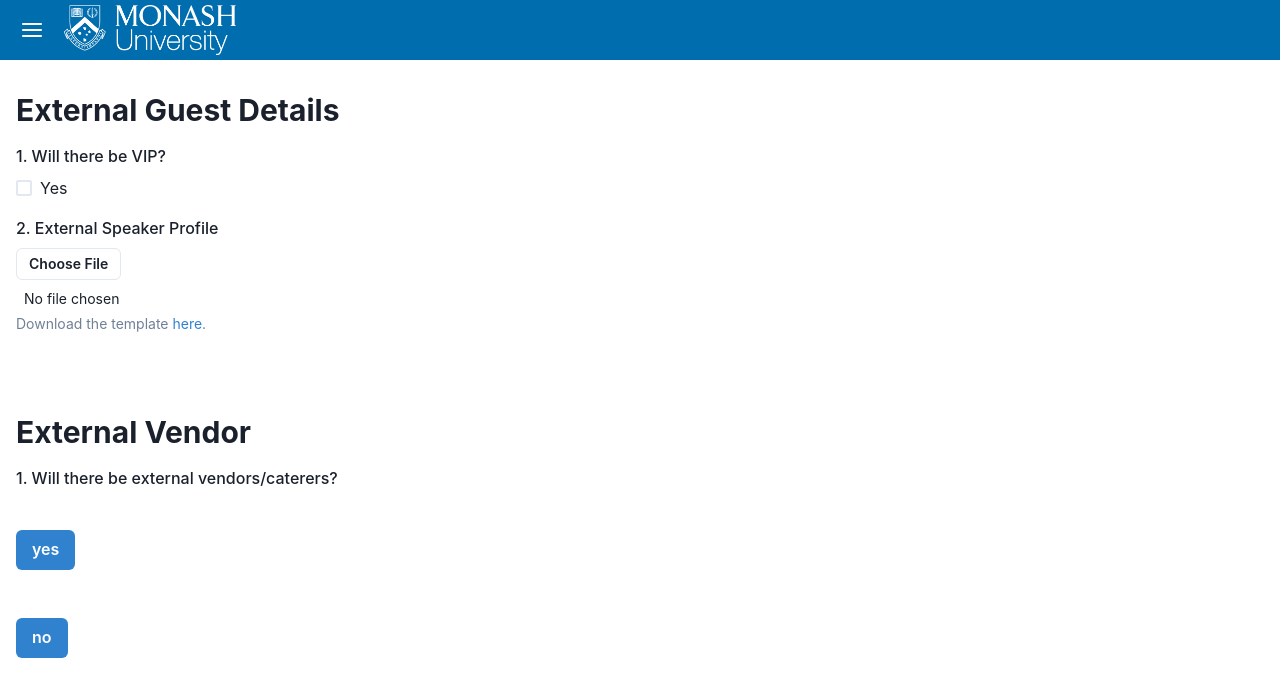
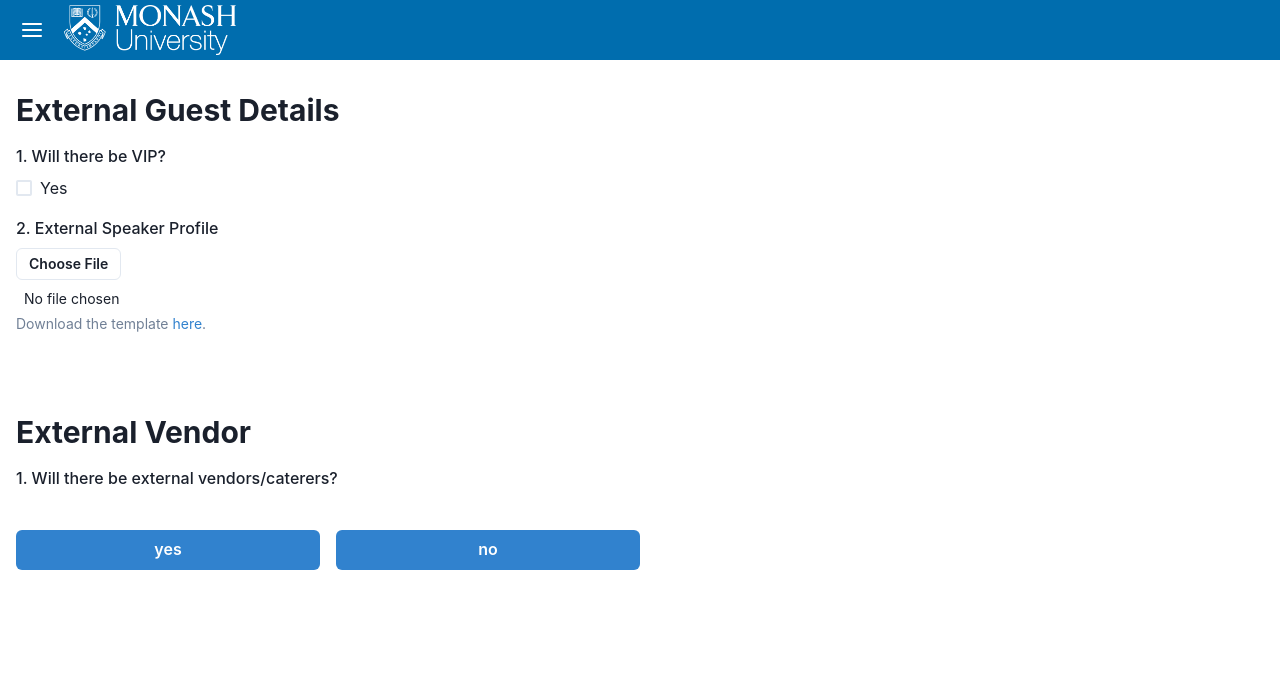
Before and after one commit to wlim0053/SEMS_2023, a React (Vite) app in the folder frontend/: page /CreateEventForm6 in a window 1280 px wide. Shown: the top 696 px of the page. Built offline with nearby package versions, Linux system fonts and the light colour scheme.

Commit message:
fixed button sizes

```diff
--- a/frontend/src/pages/Organiser/CreateEventForm6.tsx
+++ b/frontend/src/pages/Organiser/CreateEventForm6.tsx
@@ -1,4 +1,4 @@
-import { Box, Heading, VStack, FormControl, FormLabel, Checkbox, Button, Text, chakra } from '@chakra-ui/react';
+import { Box, Heading, VStack, FormControl, FormLabel, Checkbox, Button, Text, chakra, Grid } from '@chakra-ui/react';
 import { useState, ChangeEvent } from 'react';
 
 const CustomLink = chakra('a', {
@@ -95,7 +95,7 @@ const NextPage: React.FC = () => {
         </VStack>
       </Box>
 
-      <Box width="50%">
+      <Box width="50%" mt={20}>
         <Heading as="h2" size="lg" mb={4}>
           External Vendor
         </Heading>
@@ -110,13 +110,17 @@ const NextPage: React.FC = () => {
             >
               Yes
             </Checkbox> */}
-            <Button mt={8} colorScheme="blue" onClick={handleButtonClick}>
-              yes
-            </Button>
+            <Grid templateColumns="repeat(2, minmax(0, 2fr))" gap={4}>
+
+              <Button mt={8} colorScheme="blue" onClick={handleButtonClick}>
+                yes
+              </Button>
+
+              <Button mt={8} colorScheme="blue" onClick={handleButtonClick2}>
+                no
+              </Button>
+            </Grid>
           </FormControl>
-          <Button mt={8} colorScheme="blue" onClick={handleButtonClick2}>
-            no
-          </Button>
         </VStack>
       </Box>
     </Box>
```
